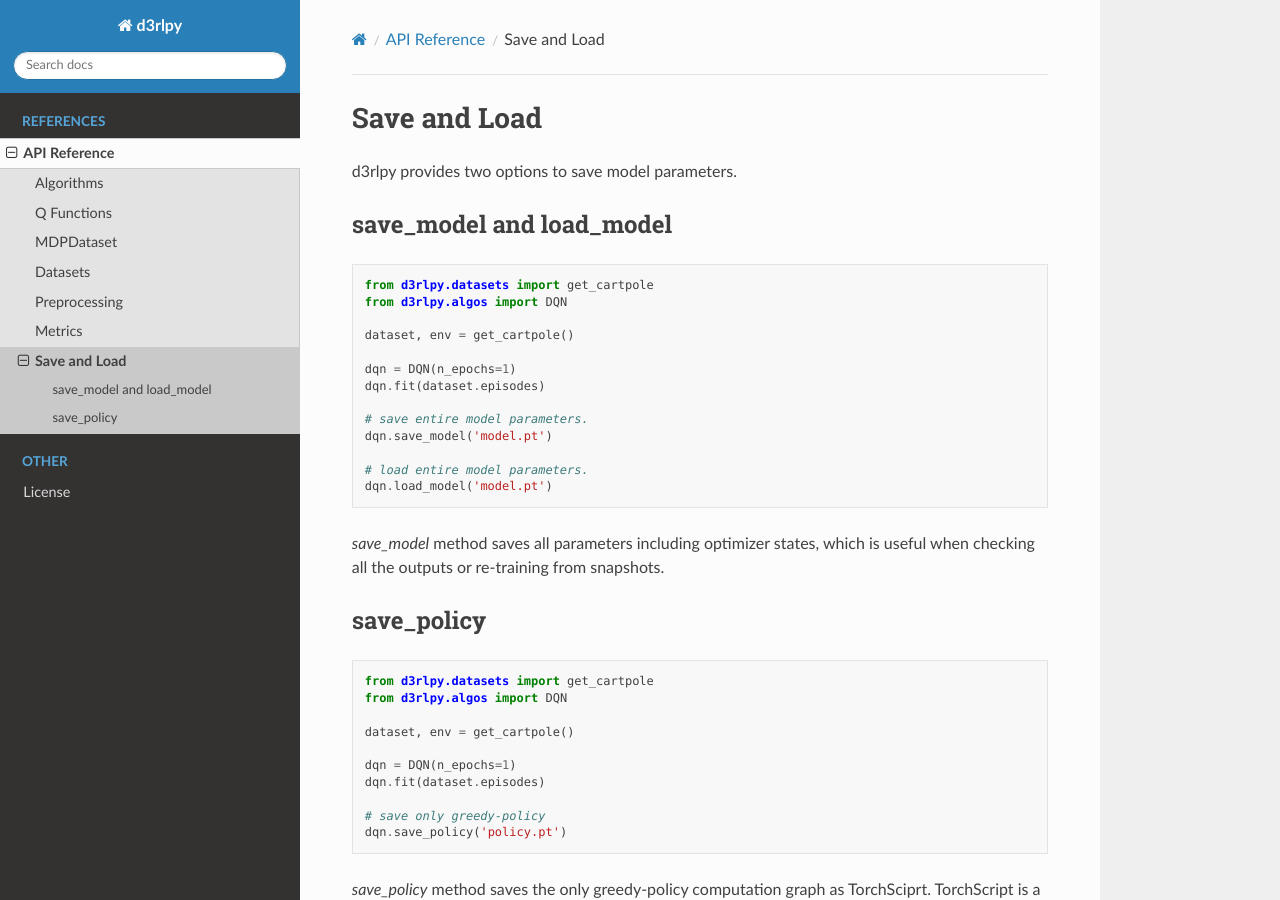
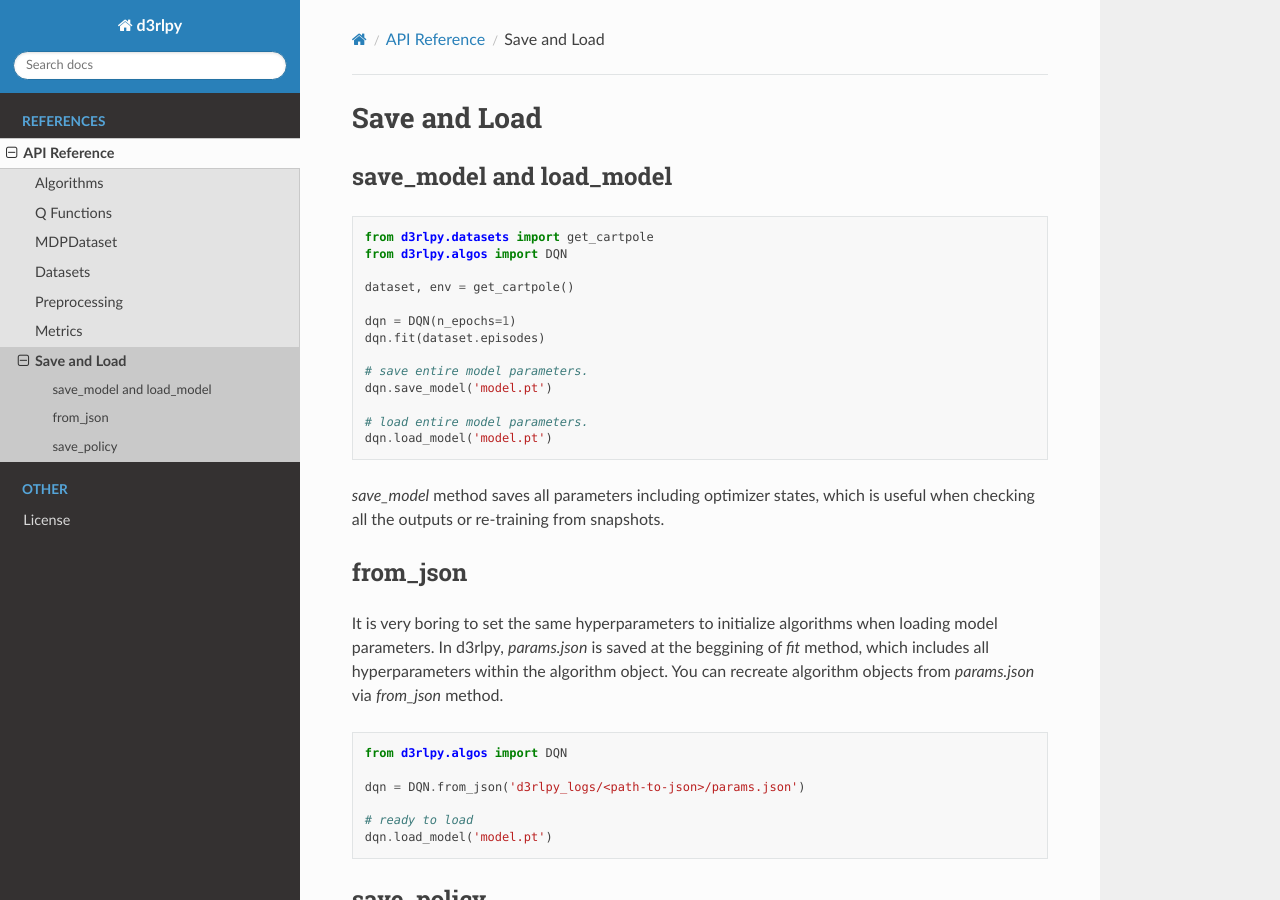
Before and after one commit to takuseno/d3rlpy, a Sphinx documentation site: the page built from docs/references/save_and_load.rst, in a window 1280 px wide and 900 px high. Built offline with Sphinx 7.4.7 and the Read the Docs theme 2.0.0, drawn with Linux system fonts in a browser that asks for light colours.

Commit message:
Add from_json description to document

```diff
--- a/docs/references/save_and_load.rst
+++ b/docs/references/save_and_load.rst
@@ -1,7 +1,5 @@
 Save and Load
 =============
-
-d3rlpy provides two options to save model parameters.
 
 save_model and load_model
 -------------------------
@@ -24,6 +22,25 @@ save_model and load_model
 
 `save_model` method saves all parameters including optimizer states, which is
 useful when checking all the outputs or re-training from snapshots.
+
+
+from_json
+---------
+
+It is very boring to set the same hyperparameters to initialize algorithms when
+loading model parameters.
+In d3rlpy, `params.json` is saved at the beggining of `fit` method, which
+includes all hyperparameters within the algorithm object.
+You can recreate algorithm objects from `params.json` via `from_json` method.
+
+.. code-block:: python
+
+    from d3rlpy.algos import DQN
+
+    dqn = DQN.from_json('d3rlpy_logs/<path-to-json>/params.json')
+
+    # ready to load
+    dqn.load_model('model.pt')
 
 
 save_policy
```
